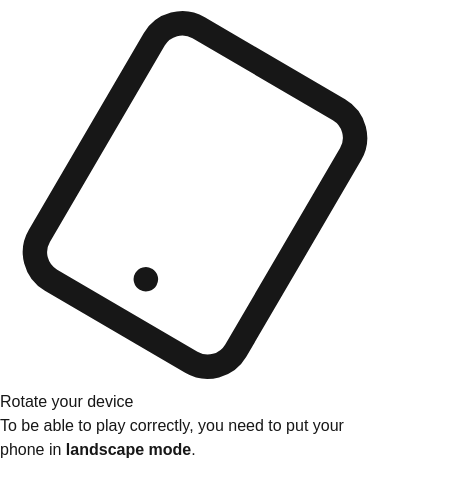
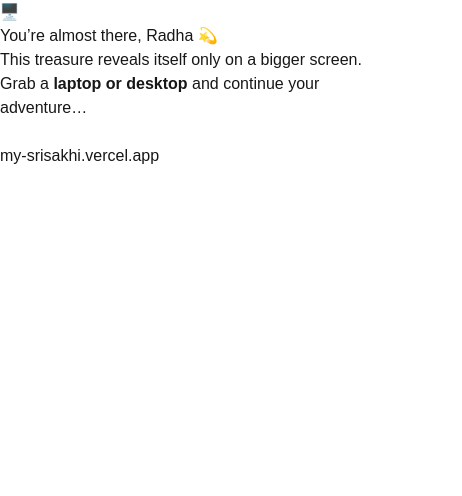
Before and after one commit to Comaecod/my-srisakhi, a Next.js app: page / in a window 390 px wide. Shown: the top 496 px of the page, 462 px wide, since content can reach past the window. Built offline with nearby package versions, Linux system fonts and the light colour scheme; a web font is replaced by a local one.

Commit message:
add phone guard + countdown

```diff
--- a/src/components/OrientationGuard.tsx
+++ b/src/components/OrientationGuard.tsx
@@ -1,4 +1,58 @@
-"use client";
+'use client';
+
+import { useState, useEffect } from 'react';
+import { motion } from 'framer-motion';
+
+export default function OrientationGuard({
+  children,
+}: {
+  children: React.ReactNode;
+}) {
+  const [isDesktop, setIsDesktop] = useState(false);
+
+  useEffect(() => {
+    const checkScreen = () => {
+      // Allow only desktop screens (lg and above)
+      const desktop = window.innerWidth >= 1024;
+      setIsDesktop(desktop);
+    };
+
+    checkScreen();
+    window.addEventListener('resize', checkScreen);
+    return () => window.removeEventListener('resize', checkScreen);
+  }, []);
+
+  if (!isDesktop) {
+    return (
+      <div className='fixed inset-0 z-[100] bg-black flex flex-col items-center justify-center text-center p-8'>
+        <motion.div
+          animate={{ scale: [1, 1.15, 1] }}
+          transition={{ duration: 1.8, repeat: Infinity, ease: 'easeInOut' }}
+          className='mb-6 text-6xl'>
+          🖥️
+        </motion.div>
+
+        <h2 className='text-3xl font-bold text-white mb-4'>
+          You’re almost there, Radha 💫
+        </h2>
+
+        <p className='text-gray-400 text-lg max-w-xs'>
+          This treasure reveals itself only on a bigger screen. Grab a{' '}
+          <b>laptop or desktop</b> and continue your adventure…
+          <br />
+          <br />
+          <span className='inline-block px-4 py-2 rounded-lg bg-pink-500/10 text-pink-400 font-mono tracking-wide border border-pink-500/30 hover:bg-pink-500/20 transition-all duration-300'>
+            my-srisakhi.vercel.app
+          </span>
+        </p>
+      </div>
+    );
+  }
+
+  return <>{children}</>;
+}
+
+/* "use client";
 
 import { useState, useEffect } from "react";
 import { motion } from "framer-motion";
@@ -57,4 +111,4 @@ export default function OrientationGuard({
   }
 
   return <>{children}</>;
-}
+} */
--- a/src/components/PoemSlide.tsx
+++ b/src/components/PoemSlide.tsx
@@ -1,3 +1,5 @@
+'use client';
+
 import { motion } from 'framer-motion';
 import Image from 'next/image';
 import { type slides } from '@/constants';
@@ -5,9 +7,11 @@ import { type slides } from '@/constants';
 export const PoemSlide = ({
   slide,
   index,
+  secondsLeft,
 }: {
   slide: (typeof slides)[number];
   index: number;
+  secondsLeft: number;
 }) => {
   const isReverse = index % 2 !== 0;
 
@@ -21,12 +25,12 @@ export const PoemSlide = ({
       initial={{ opacity: 0 }}
       animate={{ opacity: 1 }}
       exit={{ opacity: 0 }}>
-      {/* Image */}
+      {/* Image - hidden on mobile */}
       <motion.div
         initial={{ y: -50, opacity: 0 }}
         animate={{ y: 0, opacity: 1 }}
         transition={{ duration: 1 }}
-        className='relative w-72 md:w-96 aspect-square rounded-2xl overflow-hidden shadow-2xl'>
+        className='hidden md:block relative w-72 md:w-96 aspect-square rounded-2xl overflow-hidden shadow-xl'>
         <Image
           src={slide.image}
           alt={slide.alt}
@@ -41,10 +45,15 @@ export const PoemSlide = ({
         initial={{ y: 50, opacity: 0 }}
         animate={{ y: 0, opacity: 1 }}
         transition={{ duration: 1 }}
-        className='max-w-xl'>
-        <h3 className='text-3xl font-semibold mb-8'>{slide.title}</h3>
+        className='max-w-xl text-center md:text-left'>
+        <h3 className='text-3xl font-medium mb-6'>{slide.title}</h3>
 
-        <p className='text-lg leading-loose text-gray-700'>{slide.content}</p>
+        <p className='text-lg leading-loose text-gray-300'>{slide.content}</p>
+
+        {/* Subtle countdown */}
+        <div className='mt-6 text-xs text-gray-500 font-mono tracking-wide'>
+          {secondsLeft > 0 && `${secondsLeft}s`}
+        </div>
       </motion.div>
     </motion.div>
   );
--- a/src/components/ValentinesProposal.tsx
+++ b/src/components/ValentinesProposal.tsx
@@ -56,6 +56,11 @@ const images = [
 
 export default function ValentinesProposal() {
   const [step, setStep] = useState(0);
+  const delay = 30000;
+
+  const totalSeconds = Math.ceil(delay / 1000);
+
+  const [secondsLeft, setSecondsLeft] = useState(totalSeconds);
   const [position, setPosition] = useState<{
     top: string;
     left: string;
@@ -88,10 +93,17 @@ export default function ValentinesProposal() {
     if (step < 8) {
       const timer = setTimeout(() => {
         setStep((prevStep) => prevStep + 1);
-      }, 20000);
+      }, delay);
+
+      setSecondsLeft(Math.ceil(delay / 1000));
+
+      const countdownInterval = setInterval(() => {
+        setSecondsLeft((prev) => (prev > 1 ? prev - 1 : 0));
+      }, 1000);
 
       return () => {
         clearTimeout(timer);
+        clearInterval(countdownInterval);
         delete (window as any).goToProposal;
         delete (window as any).acceptDirectly;
         delete (window as any).fastForward;
@@ -111,6 +123,7 @@ export default function ValentinesProposal() {
           <PoemSlide
             slide={slides[step]}
             index={step}
+            secondsLeft={secondsLeft}
           />
         )}
 
```
Also changed, not shown: 1 other file (tests, documents, lock files or other folders).
